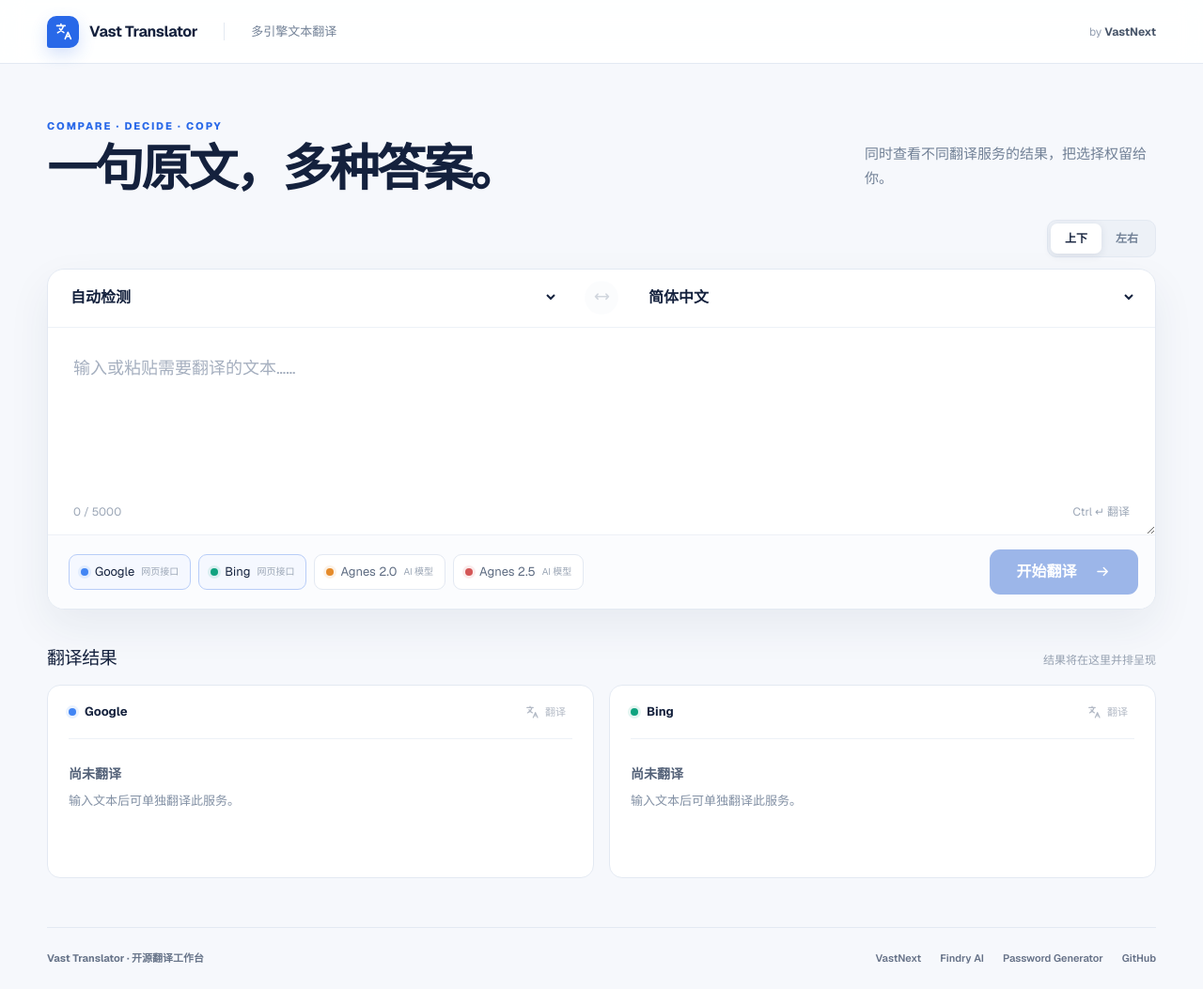
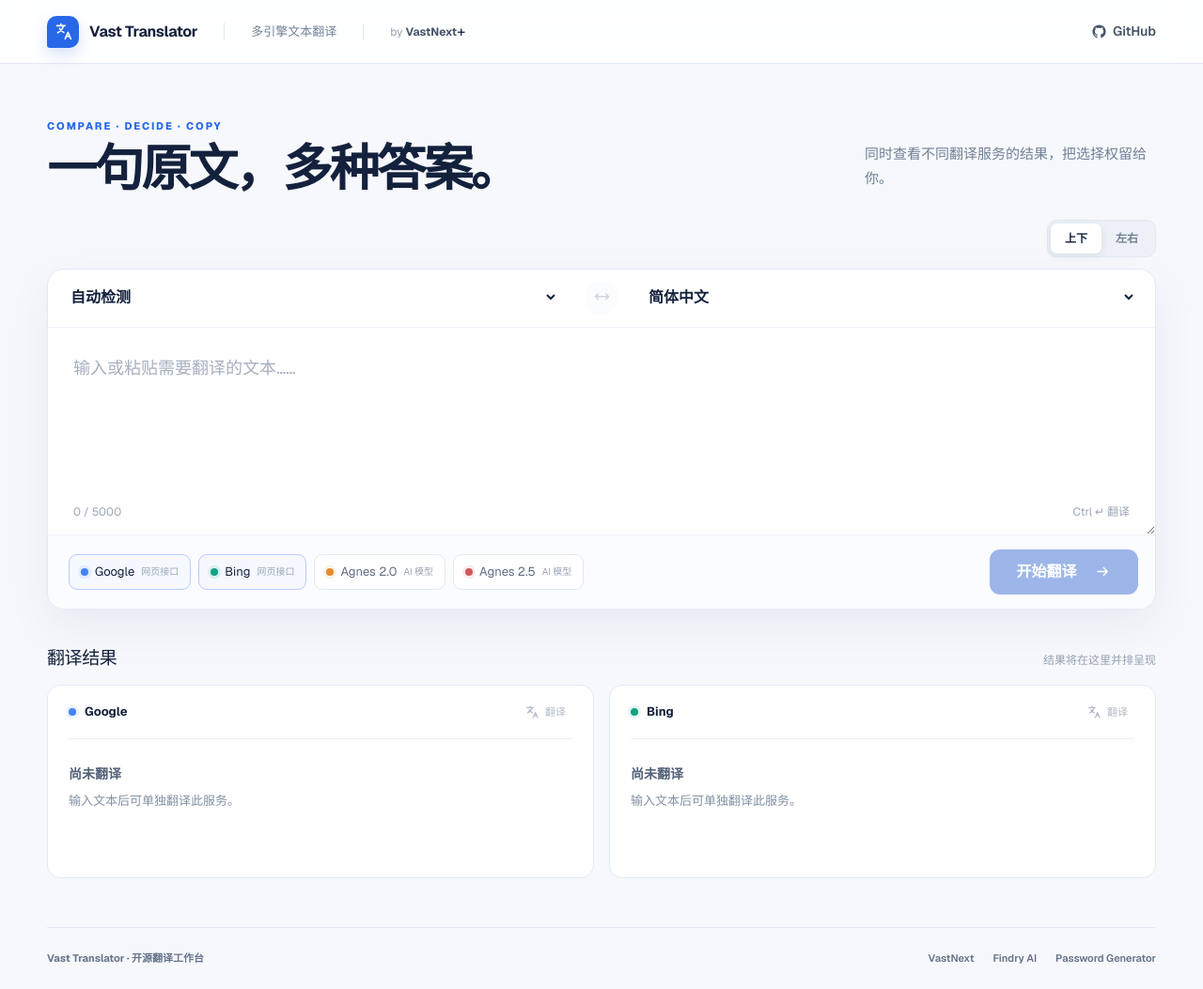
Before and after one commit to VastNext/vast-translator, a Next.js app: page / in a window 1280 px wide. Shown: the whole page at 94% size. Built offline with nearby package versions, Linux system fonts and the light colour scheme.

Commit message:
feat: move GitHub link to topbar with icon

```diff
--- a/src/app/globals.css
+++ b/src/app/globals.css
@@ -12,7 +12,8 @@
 .brand { display:inline-flex;align-items:center;gap:11px;color:var(--ink);text-decoration:none;font-weight:690;letter-spacing:-.02em; }
 .brand-mark { width:34px;height:34px;display:grid;place-items:center;color:#fff;background:var(--blue);border-radius:10px 10px 10px 3px;box-shadow:0 7px 18px rgba(40,104,232,.2); }
 .brand-mark svg { width:21px;height:21px; }.topbar-note { margin-left:28px;padding-left:28px;border-left:1px solid var(--line);font-size:13px;color:var(--muted); }
-.brand-attribution { margin-left:auto;color:#94a0b2;font-size:12px; }.brand-attribution a { color:#475569;text-decoration:none;font-weight:650; }.brand-attribution a:hover { color:var(--blue); }
+.brand-attribution { margin-left:28px;padding-left:28px;border-left:1px solid var(--line);color:#94a0b2;font-size:12px; }.brand-attribution a { color:#475569;text-decoration:none;font-weight:650; }.brand-attribution a:hover { color:var(--blue); }
+.github-link { margin-left:auto;display:inline-flex;align-items:center;gap:6px;color:#475569;text-decoration:none;font-size:14px;font-weight:550; }.github-link svg { width:17px;height:17px; }.github-link:hover { color:var(--blue); }
 .workspace { width:min(1180px,calc(100% - 48px));margin:0 auto;padding:58px 0 52px;flex:1; }
 .intro { display:flex;align-items:flex-end;justify-content:space-between;gap:36px;margin-bottom:30px;animation:rise .45s ease-out both; }
 .eyebrow { color:var(--blue);font-size:11px;font-weight:760;letter-spacing:.17em;margin:0 0 9px; }
@@ -52,5 +53,5 @@
 .footer { min-height:66px;width:min(1180px,calc(100% - 48px));margin:0 auto;display:flex;justify-content:space-between;align-items:center;gap:24px;border-top:1px solid var(--line);color:#95a0b0;font-size:11px; }.footer span:first-child{color:#677489;font-weight:620}.product-links { display:flex;align-items:center;justify-content:flex-end;gap:20px;flex-wrap:wrap; }.product-links a { color:#657187;text-decoration:none;font-weight:560; }.product-links a:hover { color:var(--blue); }
 @keyframes rise{from{opacity:0;transform:translateY(8px)}to{opacity:1;transform:translateY(0)}}@keyframes spin{to{transform:rotate(360deg)}}@keyframes shimmer{to{background-position:-200% 0}}
 @media(max-width:900px){.workspace-controls{display:none}.workbench-layout,.workbench-layout[data-layout="side-by-side"]{grid-template-columns:minmax(0,1fr);gap:0}.workbench-layout[data-layout="side-by-side"] .results-section{margin-top:38px}.workbench-layout[data-layout="side-by-side"] .results-grid{grid-template-columns:repeat(2,minmax(0,1fr))}}
-@media(max-width:760px){.topbar{height:60px;padding:0 18px}.topbar-note{display:none}.brand-attribution{font-size:11px}.workspace{width:calc(100% - 28px);padding:34px 0 38px}.intro{display:block;margin-bottom:22px}.intro h1{font-size:35px}.intro>p{width:auto;margin-top:14px;font-size:14px}.translator{border-radius:14px}.language-bar{grid-template-columns:1fr 44px 1fr}.language-bar label{padding:0 12px}.language-bar select{font-size:14px}.input-panel textarea{min-height:190px;padding:22px 44px 43px 19px;font-size:16px}.input-footer{left:19px;right:19px}.action-row{align-items:stretch;flex-direction:column;padding:14px}.provider-picker{display:grid;grid-template-columns:repeat(3,1fr)}.provider-chip{justify-content:center;padding:0 7px}.provider-chip small{display:none}.translate-button{width:100%}.results-grid{grid-template-columns:1fr}.result-panel{min-height:180px}.section-heading span{display:none}.footer{width:calc(100% - 28px);padding:18px 0;align-items:flex-start;flex-direction:column}.product-links{justify-content:flex-start;gap:10px 18px}}
+@media(max-width:760px){.topbar{height:60px;padding:0 18px}.topbar-note{display:none}.brand-attribution{font-size:11px;margin-left:0;padding-left:0;border-left:0}.workspace{width:calc(100% - 28px);padding:34px 0 38px}.intro{display:block;margin-bottom:22px}.intro h1{font-size:35px}.intro>p{width:auto;margin-top:14px;font-size:14px}.translator{border-radius:14px}.language-bar{grid-template-columns:1fr 44px 1fr}.language-bar label{padding:0 12px}.language-bar select{font-size:14px}.input-panel textarea{min-height:190px;padding:22px 44px 43px 19px;font-size:16px}.input-footer{left:19px;right:19px}.action-row{align-items:stretch;flex-direction:column;padding:14px}.provider-picker{display:grid;grid-template-columns:repeat(3,1fr)}.provider-chip{justify-content:center;padding:0 7px}.provider-chip small{display:none}.translate-button{width:100%}.results-grid{grid-template-columns:1fr}.result-panel{min-height:180px}.section-heading span{display:none}.footer{width:calc(100% - 28px);padding:18px 0;align-items:flex-start;flex-direction:column}.product-links{justify-content:flex-start;gap:10px 18px}}
 @media(prefers-reduced-motion:reduce){*,*::before,*::after{animation-duration:.01ms!important;animation-iteration-count:1!important;transition-duration:.01ms!important}}
--- a/src/components/translator/icons.tsx
+++ b/src/components/translator/icons.tsx
@@ -31,3 +31,7 @@
 export function RetryIcon(props: SVGProps<SVGSVGElement>) {
   return <Icon {...props}><path d="M19 8a7 7 0 1 0 1 6M19 4v4h-4" stroke="currentColor" strokeWidth="1.8" strokeLinecap="round" strokeLinejoin="round" /></Icon>;
 }
+
+export function GitHubIcon(props: SVGProps<SVGSVGElement>) {
+  return <Icon {...props}><path fill="currentColor" d="M12 2a10 10 0 0 0-3.16 19.49c.5.09.68-.22.68-.48v-1.7c-2.78.6-3.37-1.34-3.37-1.34-.45-1.16-1.11-1.47-1.11-1.47-.9-.62.07-.6.07-.6 1 .07 1.53 1.03 1.53 1.03.9 1.52 2.34 1.08 2.91.83.09-.65.35-1.09.63-1.34-2.22-.25-4.55-1.11-4.55-4.94 0-1.09.39-1.98 1.03-2.68-.1-.25-.45-1.27.1-2.64 0 0 .84-.27 2.75 1.02a9.56 9.56 0 0 1 5 0c1.91-1.3 2.75-1.02 2.75-1.02.55 1.37.2 2.39.1 2.64.64.7 1.03 1.59 1.03 2.68 0 3.84-2.34 4.68-4.57 4.93.36.31.68.92.68 1.85v2.75c0 .27.18.58.69.48A10 10 0 0 0 12 2Z" /></Icon>;
+}
--- a/src/components/translator/translator-workbench.tsx
+++ b/src/components/translator/translator-workbench.tsx
@@ -4,7 +4,7 @@
 import Link from "next/link";
 import { languages } from "@/lib/translation/languages";
 import type { ProviderId, ProviderResult } from "@/lib/translation/types";
-import { ArrowIcon, CloseIcon, CollapseIcon, CopyIcon, RetryIcon, SwapIcon, TranslateIcon } from "./icons";
+import { ArrowIcon, CloseIcon, CollapseIcon, CopyIcon, GitHubIcon, RetryIcon, SwapIcon, TranslateIcon } from "./icons";
 
 const providers: Array<{ id: ProviderId; label: string; hint: string }> = [
   { id: "google", label: "Google", hint: "网页接口" },
@@ -297,6 +297,7 @@
         <Link className="brand" href="/" aria-label="Vast Translator 首页"><span className="brand-mark"><TranslateIcon /></span><span>Vast Translator</span></Link>
         <div className="topbar-note">多引擎文本翻译</div>
         <div className="brand-attribution">by <a href="https://vastnext.com" target="_blank" rel="noreferrer">VastNext</a></div>
++       <a className="github-link" href="https://github.com/VastNext/vast-translator" target="_blank" rel="noreferrer"><GitHubIcon /><span>GitHub</span></a>
       </header>
       <main className="workspace">
         <section className="intro" aria-labelledby="workbench-title">
@@ -342,7 +343,6 @@
           <a href="https://vastnext.com" target="_blank" rel="noreferrer">VastNext</a>
           <a href="https://findryai.com" target="_blank" rel="noreferrer">Findry AI</a>
           <a href="https://pg.vastnext.com" target="_blank" rel="noreferrer">Password Generator</a>
-          <a href="https://github.com/VastNext/vast-translator" target="_blank" rel="noreferrer" aria-label="Vast Translator GitHub">GitHub</a>
         </nav>
       </footer>
     </div>
```
Also changed, not shown: 1 other file (tests, documents, lock files or other folders).
